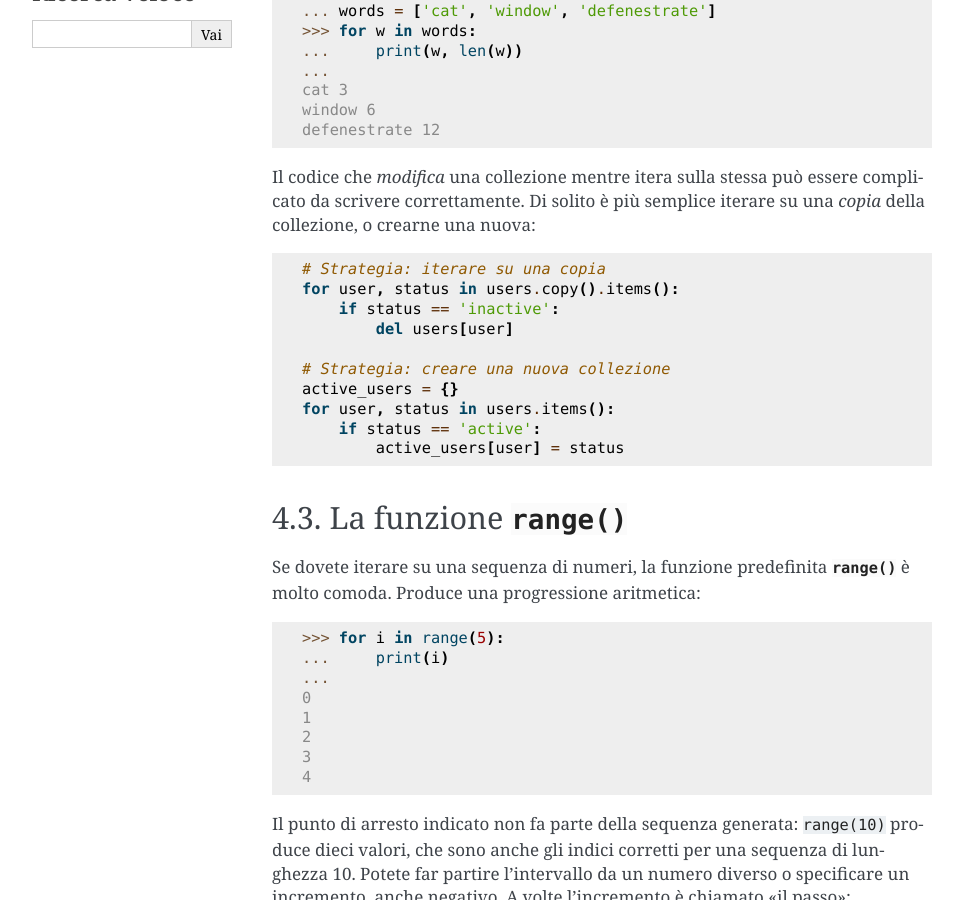
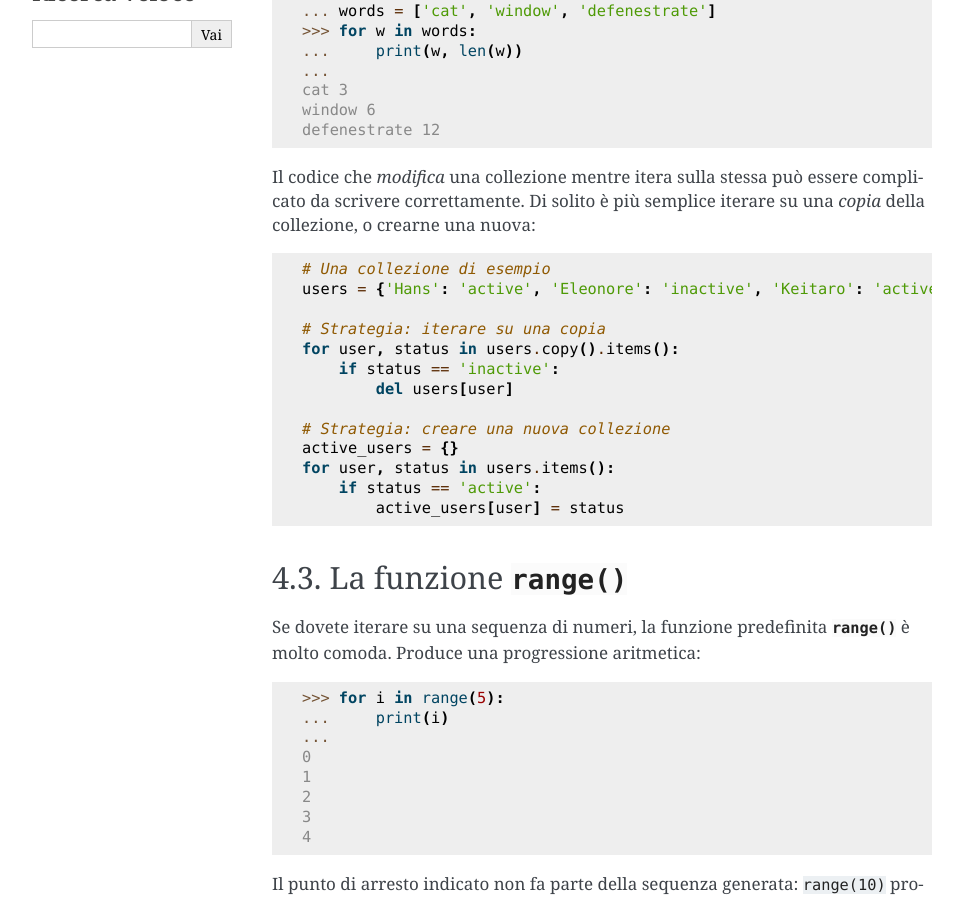
Before and after one commit to ricpol/pytutorial-it, a Sphinx documentation site: the page built from tutorial/source/controlflow.rst, in a window 1280 px wide and 900 px high, scrolled down 1011 px. Shown: the whole window, without its empty margins (148-1111 px from the left). Built offline with Sphinx 7.4.7, drawn with Linux system fonts in a browser that asks for light colours.

```diff
--- a/tutorial/source/appetite.rst
+++ b/tutorial/source/appetite.rst
@@ -3,7 +3,7 @@
 
     Questa è una traduzione del `Tutorial ufficiale <https://docs.python.org/3/tutorial/index.html>`_ della documentazione di Python, mantenuta in sincrono con il testo della `repository GitHub <https://github.com/python/cpython/tree/master/Doc/tutorial>`_.
 
-    Questo testo è aggiornato al `19 maggio 2020 <https://github.com/python/cpython/commit/d4fe098d1ee4f4056ac65cae55f5ffdd439dede0>`_.
+    Questo testo è aggiornato al `23 maggio 2020 <https://github.com/python/cpython/commit/6fad3e6b49f6a9f8b8a6635c41371e4451479f86#diff-8f5d4d54eb7fab60cb04633e721f6328>`_.
 
     Gli esempi *non* sono tradotti, perché il codice dovrebbe sempre essere scritto in Inglese. Tuttavia i commenti all'interno del codice sono tradotti e così pure le stringhe, quando il loro contenuto è utile alla comprensione del tutorial.
 
--- a/tutorial/source/controlflow.rst
+++ b/tutorial/source/controlflow.rst
@@ -50,6 +50,9 @@ Se siete abituati a Pascal o a C, troverete l'istruzione :keyword:`for` in Pytho
    defenestrate 12
 
 Il codice che *modifica* una collezione mentre itera sulla stessa può essere complicato da scrivere correttamente. Di solito è più semplice iterare su una *copia* della collezione, o crearne una nuova::
+
+    # Una collezione di esempio
+    users = {'Hans': 'active', 'Eleonore': 'inactive', 'Keitaro': 'active'}
 
     # Strategia: iterare su una copia
     for user, status in users.copy().items():
```
